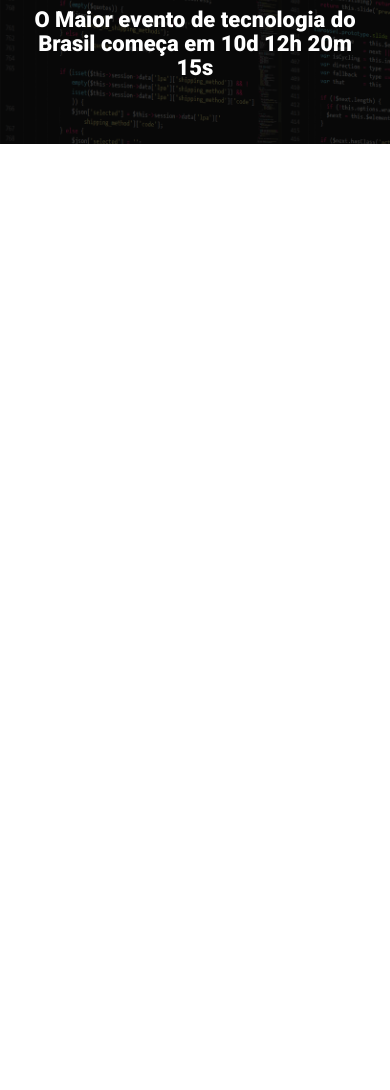
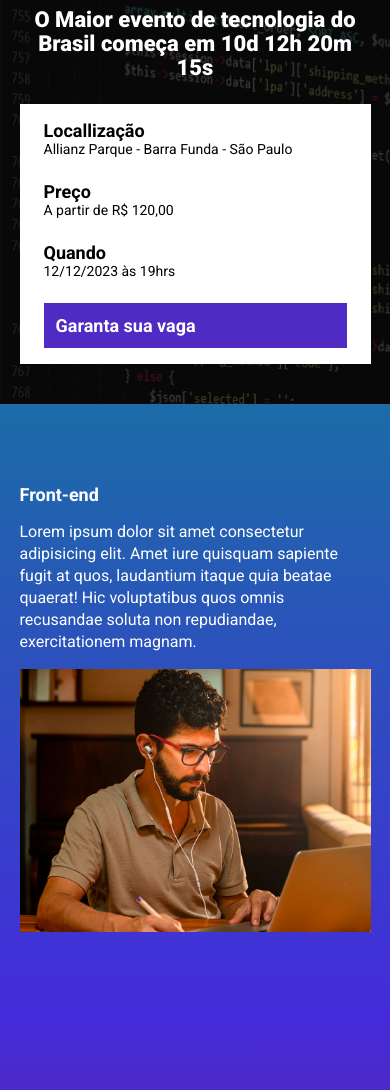
Before and after one commit to aldosds/evento_tech_talks_parcel, a website built with Parcel: page src/index.html in a window 390 px wide. Shown: the part 96-1186 px from the top of the page. Before the commit the page ends 844 px from the top, so only its background shows below. Built offline with nearby package versions, Linux system fonts and the light colour scheme; a web font is replaced by a local one.

Commit message:
add sections e organização do evento

```diff
--- a/src/index.html
+++ b/src/index.html
@@ -6,6 +6,7 @@
     <link rel="preconnect" href="https://fonts.googleapis.com">
     <link rel="preconnect" href="https://fonts.gstatic.com" crossorigin>
     <link href="https://fonts.googleapis.com/css2?family=Bruno+Ace+SC&family=Kablammo&family=Open+Sans:ital,wght@0,700;1,400&family=Roboto:wght@400;700;900&display=swap" rel="stylesheet">
+    <link rel="stylesheet" href="https://unpkg.com/aos@next/dist/aos.css" />
     <link rel="stylesheet" href="./styles/main.scss">
     <title>EBAC Tech Talks</title>
 </head>
@@ -16,9 +17,77 @@
             <P class="hero__text">
                 O Maior evento de tecnologia do Brasil começa em 10d 12h 20m 15s
             </P>
+            <div class="infos-bar">
+                <ul class="infos-bar__infos">
+                    <li class="infos-bar__infos__item">
+                        <b>Locallização</b>
+                        Allianz Parque - Barra Funda - São Paulo
+                    </li>
+                    <li class="infos-bar__infos__item">
+                        <b>Preço</b>
+                        A partir de R$ 120,00
+                    </li>
+                    <li class="infos-bar__infos__item">
+                        <b>Quando</b>
+                        12/12/2023 às 19hrs
+                    </li>
+                </ul>
+                <a href="#" class="button button--primary">
+                    Garanta sua vaga
+                </a>
+            </div>
         </div>
     </header>
 
+    <section class="event event--frontend">
+        <div class="container" data-aos="fade-right">
+            <div class="event__details">
+                <h2 class="event__details__title">Front-end</h2>
+                <p class="event__details__description">
+                    Lorem ipsum dolor sit amet consectetur adipisicing elit. Amet iure quisquam sapiente fugit at quos, laudantium itaque quia beatae quaerat! Hic voluptatibus quos omnis recusandae soluta non repudiandae, exercitationem magnam.
+                </p>
+            </div>
+            <img class="event__image" src="./images/frontend.png" alt="Front-end">
+        </div>
+    </section>
+
+    <section class="event event--ux-ui event--image-left">
+        <div class="container" data-aos="fade-left">
+            <div class="event__details">
+                <h2 class="event__details__title">UX/UI</h2>
+                <p class="event__details__description">
+                    Lorem ipsum dolor sit amet consectetur adipisicing elit. Amet iure quisquam sapiente fugit at quos, laudantium itaque quia beatae quaerat! Hic voluptatibus quos omnis recusandae soluta non repudiandae, exercitationem magnam.
+                </p>
+            </div>
+            <img class="event__image" src="./images/frontend.png" alt="Front-end">
+        </div>
+    </section>
+
+    <section class="event event--data-science">
+        <div class="container" data-aos="fade-right">
+            <div class="event__details">
+                <h2 class="event__details__title">Data Science</h2>
+                <p class="event__details__description">
+                    Lorem ipsum dolor sit amet consectetur adipisicing elit. Amet iure quisquam sapiente fugit at quos, laudantium itaque quia beatae quaerat! Hic voluptatibus quos omnis recusandae soluta non repudiandae, exercitationem magnam.
+                </p>
+            </div>
+            <img class="event__image" src="./images/frontend.png" alt="Front-end">
+        </div>
+    </section>
+
+    <section class="event event--backend event--image-left">
+        <div class="container" data-aos="fade-left">
+            <div class="event__details">
+                <h2 class="event__details__title">Backend</h2>
+                <p class="event__details__description">
+                    Lorem ipsum dolor sit amet consectetur adipisicing elit. Amet iure quisquam sapiente fugit at quos, laudantium itaque quia beatae quaerat! Hic voluptatibus quos omnis recusandae soluta non repudiandae, exercitationem magnam.
+                </p>
+            </div>
+            <img class="event__image" src="./images/frontend.png" alt="Front-end">
+        </div>
+    </section>
+
+    <script src="https://unpkg.com/aos@next/dist/aos.js"></script>
     <script src="./scripts/main.js"></script>
 </body>
 </html>
--- a/src/scripts/main.js
+++ b/src/scripts/main.js
@@ -1 +1 @@
-console.log("Olá");
+AOS.init();
--- /dev/null
+++ b/src/styles/_event.scss
@@ -0,0 +1,65 @@
+@use 'variables';
+
+.event {
+    padding: 80px 0;
+
+    &--frontend {
+        background-image: linear-gradient(variables.$blue1, variables.$blue2);
+    }
+
+    &--ux-ui {
+        background-image: linear-gradient(variables.$blue2, variables.$pink);
+    }
+
+    &--data-science {
+        background-image: linear-gradient(variables.$pink, variables.$yellow);
+    }
+
+    &--backend {
+        background-image: linear-gradient(variables.$yellow, variables.$pink);
+    }
+
+    &--image-left {
+        .container {
+            flex-direction: row-reverse;
+        }
+    }
+
+    .container {
+        display: flex;
+        gap: 40px;
+    }
+
+    &__image {
+        max-width: 360px;
+    }
+
+    &__details {
+        margin-right: 40px;
+
+        &__title {
+            font-size: 18px;
+            font-weight: bold;
+            margin-bottom: 16px;
+        }
+
+        &__description {
+            line-height: 22px;
+        }
+    }
+
+    @media(max-width: 640px) {
+        .container{
+            display: block;
+        }
+
+        &__image {
+            width: 100%;
+        }
+
+        &__details {
+            margin-right: 0;
+            margin-bottom: 16px;
+        }
+    }
+}
--- a/src/styles/_hero.scss
+++ b/src/styles/_hero.scss
@@ -1,3 +1,5 @@
+@use 'variables';
+
 .hero {
     padding-top: 64px;
     padding-bottom: 100px;
@@ -16,7 +18,7 @@
         left: 0;
         width: 100%;
         height: 100%;
-        background-color: #000;
+        background-color: variables.$secondaryTextColor;
         content: '';
         opacity: .7;
     }
--- /dev/null
+++ b/src/styles/_variables.scss
@@ -0,0 +1,8 @@
+$textColor: #fff;
+$secondaryTextColor: #000;
+
+$blue1: #1b6ca7;
+$blue2: #442bdb;
+$pink: #89223b;
+$yellow: #9c791d;
+$purple: #4f2ac3;
--- /dev/null
+++ b/src/styles/components/_buttons.scss
@@ -0,0 +1,25 @@
+@use '../variables';
+
+.button {
+    padding: 12px;
+    font-size: 18px;
+    font-weight: bold;
+    text-decoration: none;
+    text-align: center;
+    white-space: nowrap;
+
+    &--primary {
+        color: variables.$textColor;
+        background-color: variables.$purple;
+    }
+
+    @media(max-width: 640px) {
+        display: block;
+        width: 100%;
+    }
+
+    @media(max-width: 1024px) {
+        display: flex;
+        align-items: center;
+    }
+}
--- /dev/null
+++ b/src/styles/components/_infos_bar.scss
@@ -0,0 +1,42 @@
+@use '../variables';
+
+.infos-bar{
+    padding: 16px 24px;
+    background-color: variables.$textColor;
+    display: flex;
+    justify-content: space-between;
+
+    &__infos {
+        display: flex;
+        gap: 40px;
+
+        &__item {
+            font-size: 14px;
+            color: variables.$secondaryTextColor;
+
+            b {
+                font-size: 18px;
+                display: block;
+                color: variables.$secondaryTextColor;
+            }
+        }
+    }
+
+    @media(max-width: 640px) {
+        display: block;
+
+        &__infos {
+            display: block;
+
+            &__item {
+                margin-bottom: 24px;
+            }
+        }
+    }
+
+    @media(max-width: 1024px) {
+        &__infos {
+            gap: 16px;
+        }
+    }
+}
--- a/src/styles/main.scss
+++ b/src/styles/main.scss
@@ -1,11 +1,16 @@
 @use 'hero';
+@use 'components/infos_bar.scss';
+@use 'components/buttons.scss';
+@use 'event';
+@use 'variables';
 
 * {
     margin: 0;
     padding: 0;
     box-sizing: border-box;
     font-family: Roboto, sans-serif;
-    color: #fff;
+    color: variables.$textColor;
+    list-style: none;
 }
 
 .container {
```
